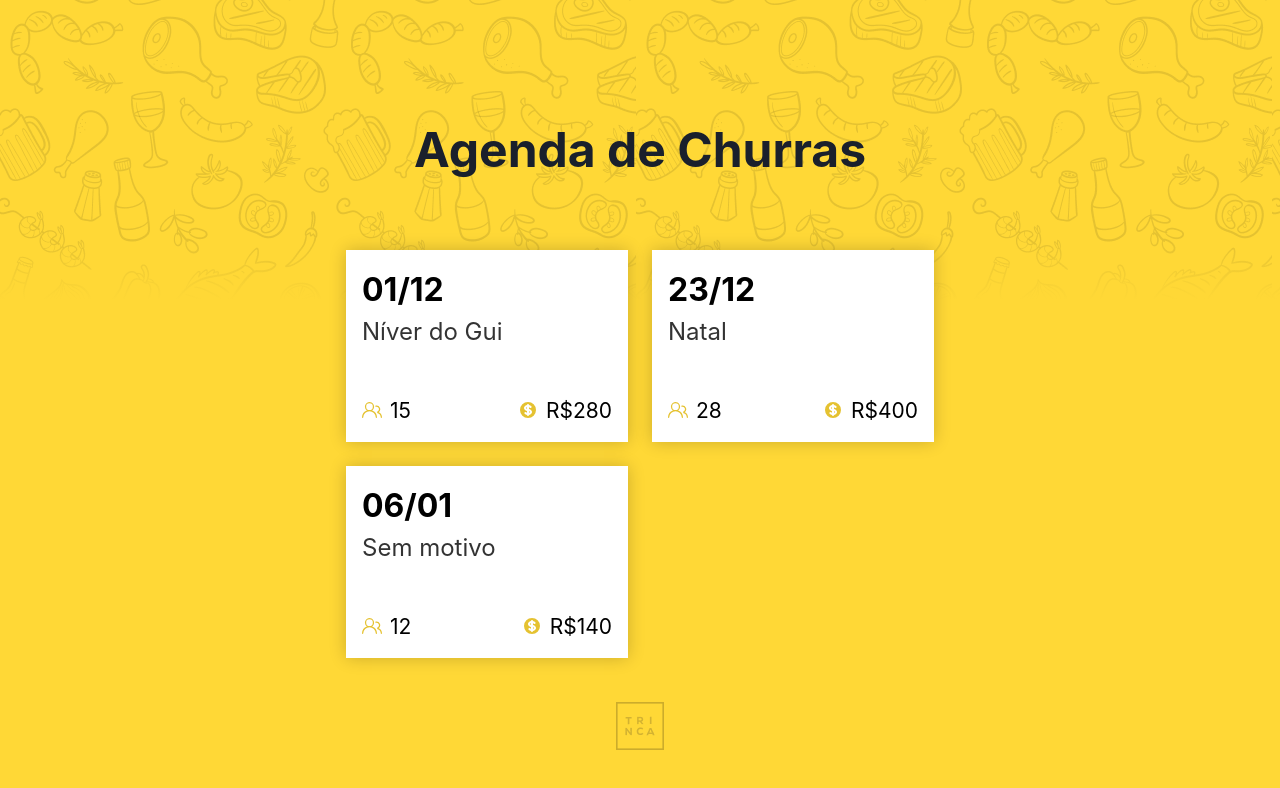
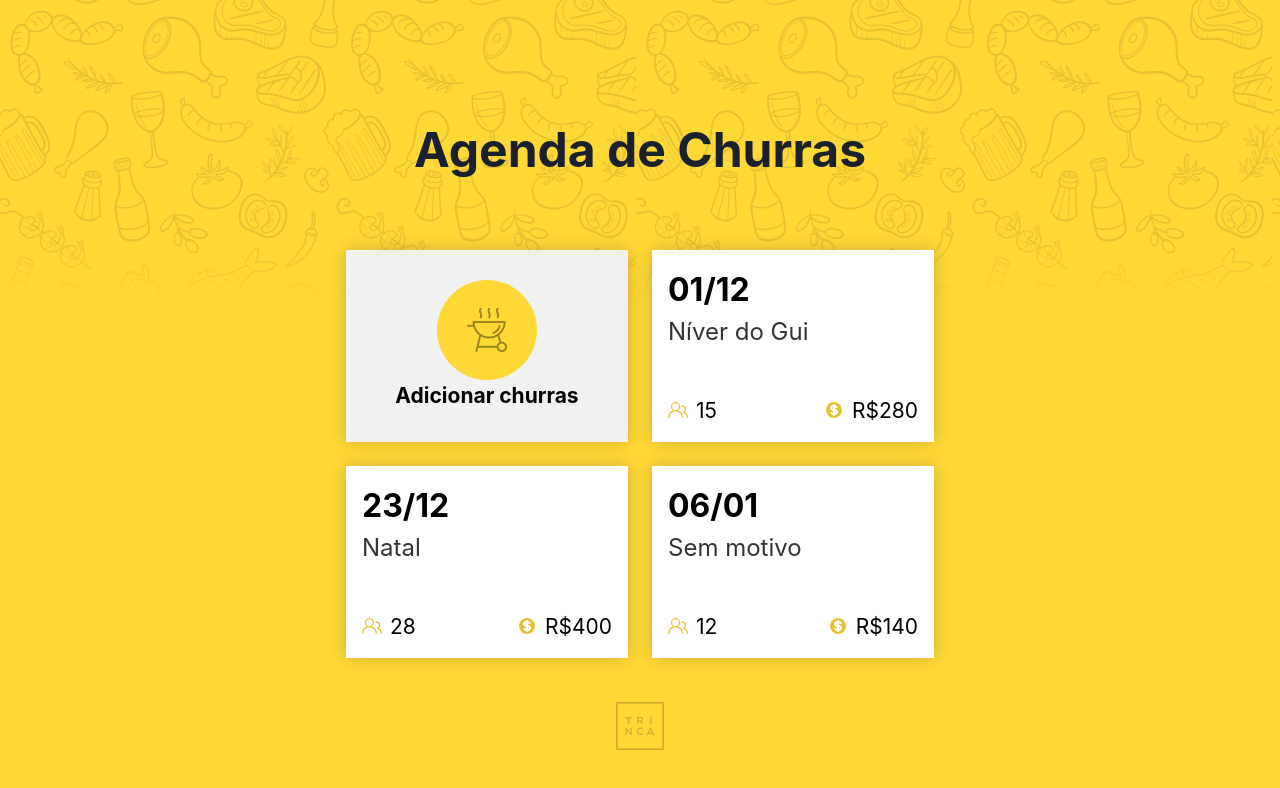
Before and after one commit to AlexandreOSouza/churras, a Next.js app: page /schedule in a window 1280 px wide. Shown: the top 788 px of the page. Built offline with nearby package versions, Linux system fonts and the light colour scheme.

Commit message:
chore: add add button

```diff
--- /dev/null
+++ b/src/components/base/button/AddButton/index.tsx
@@ -0,0 +1,47 @@
+import { Flex, Text } from "@chakra-ui/react";
+import Image from "next/image";
+
+type Props = {
+  onClick: () => void;
+};
+
+export default function AddButton({ onClick }: Props) {
+  return (
+    <Flex
+      background={"churras.gray"}
+      width={"282px"}
+      height={"192px"}
+      justifyContent={"center"}
+      alignItems={"center"}
+      boxShadow={"0px 0px 16px 0px rgba(0, 0, 0, 0.2)"}
+      cursor={"pointer"}
+      transition={"linear margin 0.1s"}
+      _hover={{
+        mt: -1,
+        ml: -1,
+      }}
+      flexDirection={"column"}
+      onClick={onClick}
+    >
+      <Flex
+        alignItems={"center"}
+        justifyContent={"center"}
+        background={"churras.primary_yellow"}
+        width={"100px"}
+        height={"100px"}
+        borderRadius={"full"}
+        color={"churras.gray"}
+      >
+        <Image
+          src={"/assets/icons/grill.png"}
+          width={40}
+          height={40}
+          alt={"grill icon"}
+        />
+      </Flex>
+      <Text fontSize={"21px"} color={"churras.black"} fontWeight={"bold"}>
+        Adicionar churras
+      </Text>
+    </Flex>
+  );
+}
--- a/src/components/layout/schedule/index.tsx
+++ b/src/components/layout/schedule/index.tsx
@@ -1,14 +1,21 @@
 import Card from "@/components/card";
 import { Churras } from "./types";
 import { Grid, GridItem } from "@chakra-ui/react";
+import AddButton from "@/components/base/button/AddButton";
 
 type Props = {
   churras: Array<Churras>;
 };
 
 export default function Schedule({ churras }: Props) {
+  const handleAdd = () => {
+    console.log("add");
+  };
   return (
     <Grid templateColumns="repeat(2, 1fr)" gap={6}>
+      <GridItem>
+        <AddButton onClick={handleAdd} />
+      </GridItem>
       {churras.map((ch: Churras, idx: number) => (
         <GridItem key={idx}>
           <Card churras={ch}></Card>
```
Also changed, not shown: public/assets/icons/grill.png (added).
